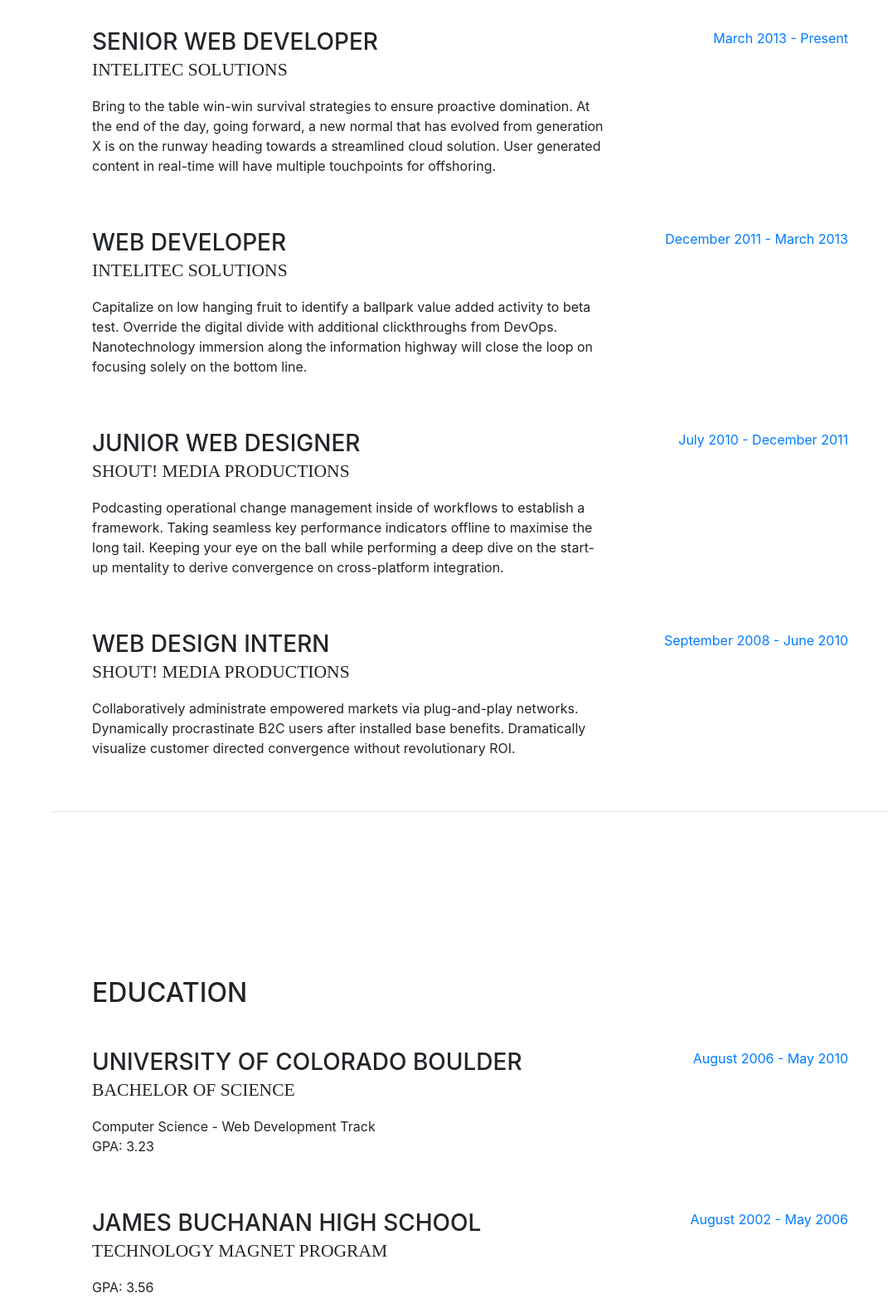
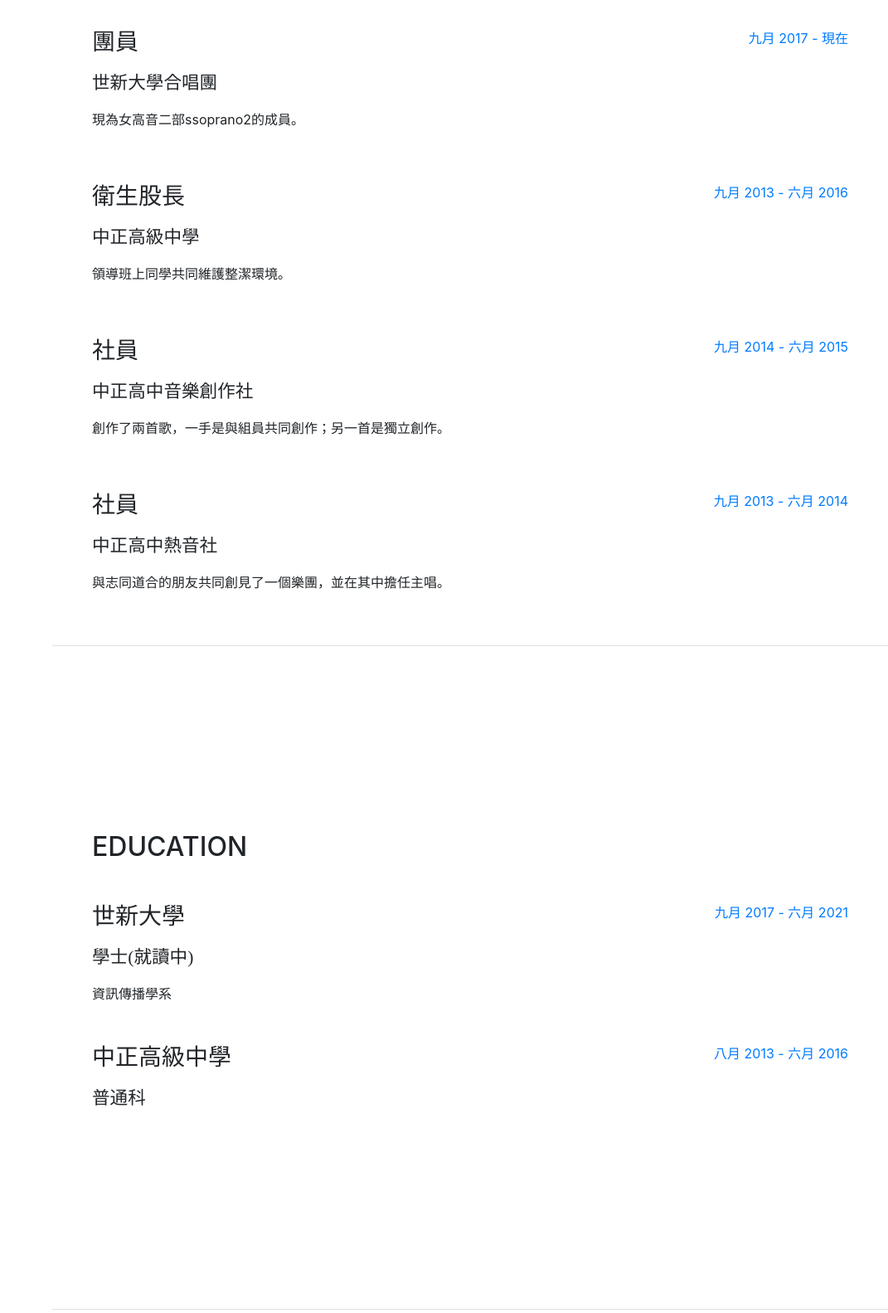
Before and after one commit to Jean0727/Jean0727.github.io, a website with bundled scripts: page index.html in a window 1280 px wide. Shown: the part 900-2483 px from the top of the page at 83% size, without its empty margins (209-1280 px from the left). Built offline with nearby package versions, Linux system fonts and the light colour scheme; a web font is replaced by a local one.

Commit message:
Add files via upload

```diff
--- /dev/null
+++ b/css/myresume.css
@@ -0,0 +1,17 @@
+@import url(https://fonts.googleapis.com/earlyaccess/notosanstc.css);
+
+body {
+	font-family: "Noto Sans", "Noto Sans TC";
+}
+
+h1 {
+	font-family: inherit;
+	text-transform: none;
+	line-height: 6rem;
+}
+
+.subheading {
+	font-family: inherit;
+	text-transform: none;
+	margin-top: 1rem;
+}
--- a/index.html
+++ b/index.html
@@ -8,7 +8,7 @@
     <meta name="description" content="">
     <meta name="author" content="">
 
-    <title>Resume - Start Bootstrap Theme</title>
+    <title>鍾妮瑾的個人檔案</title>
 
     <!-- Bootstrap core CSS -->
     <link href="vendor/bootstrap/css/bootstrap.min.css" rel="stylesheet">
@@ -22,12 +22,14 @@
 
     <!-- Custom styles for this template -->
     <link href="css/resume.min.css" rel="stylesheet">
+	<link href="css/myresume.css" rel="stylesheet">
+
 
   </head>
 
   <body id="page-top">
 
-    <nav class="navbar navbar-expand-lg navbar-dark bg-primary fixed-top" id="sideNav">
+    <nav class="navbar navbar-expand-lg navbar-dark bg-primary fixed-top" style="background-color:#FFB3FF" id="sideNav" >
       <a class="navbar-brand js-scroll-trigger" href="#page-top">
         <span class="d-block d-lg-none">Start Bootstrap</span>
         <span class="d-none d-lg-block">
@@ -65,16 +67,16 @@
 
       <section class="resume-section p-3 p-lg-5 d-flex d-column" id="about">
         <div class="my-auto">
-          <h1 class="mb-0">Clarence
-            <span class="text-primary">Taylor</span>
+          <h1 class="mb-0" style="color:#CCDDFF" >JEAN CHUNG <br>
+            <span style="color:#FFC8B4">鍾妮瑾</span>
           </h1>
-          <div class="subheading mb-5">3542 Berry Street · Cheyenne Wells, CO 80810 · (317) 585-8468 ·
-            <a href="mailto:name@email.com">name@email.com</a>
+          <div class="subheading mb-5">高雄市苓雅區 · (07)7516552 ·
+            <a href="mailto:s7260673@gmail.com"  style="color:#CCDDFF">s7260673@gmail.com</a>
           </div>
-          <p class="mb-5">I am experienced in leveraging agile frameworks to provide a robust synopsis for high level overviews. Iterative approaches to corporate strategy foster collaborative thinking to further the overall value proposition.</p>
+          <p class="mb-5">我目前就讀世新大學資訊傳播學系一年級，正在學習資訊及傳播相關課程。同時我也對編劇類的課程相相當感興趣。<br>希望在未來能夠將我學習到的資訊及傳播技能，如：網頁設計、程式語言、影像創作等等......</p>
           <ul class="list-inline list-social-icons mb-0">
             <li class="list-inline-item">
-              <a href="#">
+              <a href="https://www.facebook.com/profile.php?id=100000498673593">
                 <span class="fa-stack fa-lg">
                   <i class="fa fa-circle fa-stack-2x"></i>
                   <i class="fa fa-facebook fa-stack-1x fa-inverse"></i>
@@ -98,7 +100,7 @@
               </a>
             </li>
             <li class="list-inline-item">
-              <a href="#">
+              <a href="file:///F:/startbootstrap-resume-gh-pages/index.html#">
                 <span class="fa-stack fa-lg">
                   <i class="fa fa-circle fa-stack-2x"></i>
                   <i class="fa fa-github fa-stack-1x fa-inverse"></i>
@@ -115,45 +117,45 @@
 
           <div class="resume-item d-flex flex-column flex-md-row mb-5">
             <div class="resume-content mr-auto">
-              <h3 class="mb-0">Senior Web Developer</h3>
-              <div class="subheading mb-3">Intelitec Solutions</div>
-              <p>Bring to the table win-win survival strategies to ensure proactive domination. At the end of the day, going forward, a new normal that has evolved from generation X is on the runway heading towards a streamlined cloud solution. User generated content in real-time will have multiple touchpoints for offshoring.</p>
+              <h3 class="mb-0">團員</h3>
+              <div class="subheading mb-3">世新大學合唱團</div>
+              <p>現為女高音二部ssoprano2的成員。</p>
             </div>
             <div class="resume-date text-md-right">
-              <span class="text-primary">March 2013 - Present</span>
+              <span class="text-primary">九月 2017 - 現在</span>
             </div>
           </div>
 
           <div class="resume-item d-flex flex-column flex-md-row mb-5">
             <div class="resume-content mr-auto">
-              <h3 class="mb-0">Web Developer</h3>
-              <div class="subheading mb-3">Intelitec Solutions</div>
-              <p>Capitalize on low hanging fruit to identify a ballpark value added activity to beta test. Override the digital divide with additional clickthroughs from DevOps. Nanotechnology immersion along the information highway will close the loop on focusing solely on the bottom line.</p>
+              <h3 class="mb-0">衛生股長</h3>
+              <div class="subheading mb-3">中正高級中學</div>
+              <p>領導班上同學共同維護整潔環境。</p>
             </div>
             <div class="resume-date text-md-right">
-              <span class="text-primary">December 2011 - March 2013</span>
+              <span class="text-primary">九月 2013 - 六月 2016</span>
             </div>
           </div>
 
           <div class="resume-item d-flex flex-column flex-md-row mb-5">
             <div class="resume-content mr-auto">
-              <h3 class="mb-0">Junior Web Designer</h3>
-              <div class="subheading mb-3">Shout! Media Productions</div>
-              <p>Podcasting operational change management inside of workflows to establish a framework. Taking seamless key performance indicators offline to maximise the long tail. Keeping your eye on the ball while performing a deep dive on the start-up mentality to derive convergence on cross-platform integration.</p>
+              <h3 class="mb-0">社員</h3>
+              <div class="subheading mb-3">中正高中音樂創作社</div>
+              <p>創作了兩首歌，一手是與組員共同創作；另一首是獨立創作。</p>
             </div>
             <div class="resume-date text-md-right">
-              <span class="text-primary">July 2010 - December 2011</span>
+              <span class="text-primary">九月 2014 - 六月 2015</span>
             </div>
           </div>
 
           <div class="resume-item d-flex flex-column flex-md-row">
             <div class="resume-content mr-auto">
-              <h3 class="mb-0">Web Design Intern</h3>
-              <div class="subheading mb-3">Shout! Media Productions</div>
-              <p>Collaboratively administrate empowered markets via plug-and-play networks. Dynamically procrastinate B2C users after installed base benefits. Dramatically visualize customer directed convergence without revolutionary ROI.</p>
+              <h3 class="mb-0">社員</h3>
+              <div class="subheading mb-3">中正高中熱音社</div>
+              <p>與志同道合的朋友共同創見了一個樂團，並在其中擔任主唱。</p>
             </div>
             <div class="resume-date text-md-right">
-              <span class="text-primary">September 2008 - June 2010</span>
+              <span class="text-primary">九月 2013 - 六月 2014</span>
             </div>
           </div>
 
@@ -167,24 +169,22 @@
 
           <div class="resume-item d-flex flex-column flex-md-row mb-5">
             <div class="resume-content mr-auto">
-              <h3 class="mb-0">University of Colorado Boulder</h3>
-              <div class="subheading mb-3">Bachelor of Science</div>
-              <div>Computer Science - Web Development Track</div>
-              <p>GPA: 3.23</p>
+              <h3 class="mb-0">世新大學</h3>
+              <div class="subheading mb-3">學士(就讀中)</div>
+              <div>資訊傳播學系</div>
             </div>
             <div class="resume-date text-md-right">
-              <span class="text-primary">August 2006 - May 2010</span>
+              <span class="text-primary">九月 2017 - 六月 2021</span>
             </div>
           </div>
 
           <div class="resume-item d-flex flex-column flex-md-row">
             <div class="resume-content mr-auto">
-              <h3 class="mb-0">James Buchanan High School</h3>
-              <div class="subheading mb-3">Technology Magnet Program</div>
-              <p>GPA: 3.56</p>
+              <h3 class="mb-0">中正高級中學</h3>
+              <div class="subheading mb-3">普通科</div>
             </div>
             <div class="resume-date text-md-right">
-              <span class="text-primary">August 2002 - May 2006</span>
+              <span class="text-primary">八月 2013 - 六月 2016</span>
             </div>
           </div>
 
@@ -253,8 +253,10 @@
       <section class="resume-section p-3 p-lg-5 d-flex flex-column" id="interests">
         <div class="my-auto">
           <h2 class="mb-5">Interests</h2>
-          <p>Apart from being a web developer, I enjoy most of my time being outdoors. In the winter, I am an avid skiier and novice ice climber. During the warmer months here in Colorado, I enjoy mountain biking, free climbing, and kayaking.</p>
-          <p class="mb-0">When forced indoors, I follow a number of sci-fi and fantasy genre movies and television shows, I am an aspiring chef, and I spend a large amount of my free time exploring the latest technolgy advancements in the front-end web development world.</p>
+          <p>我平時最喜歡聽音樂，不論是走路上學還是搭捷運的短暫閒暇時間我都會聽音樂來打發
+		  。另外我也很喜歡唱歌，所以我加入學校的合唱團，還常常跟同學約去KTV唱歌。<br>除了音樂類的興趣我偶爾也喜歡寫寫劇本、看電影，但其實我最喜歡做的是講話。
+		  </p>
+          <p class="mb-0"></p>
         </div>
       </section>
 
```
